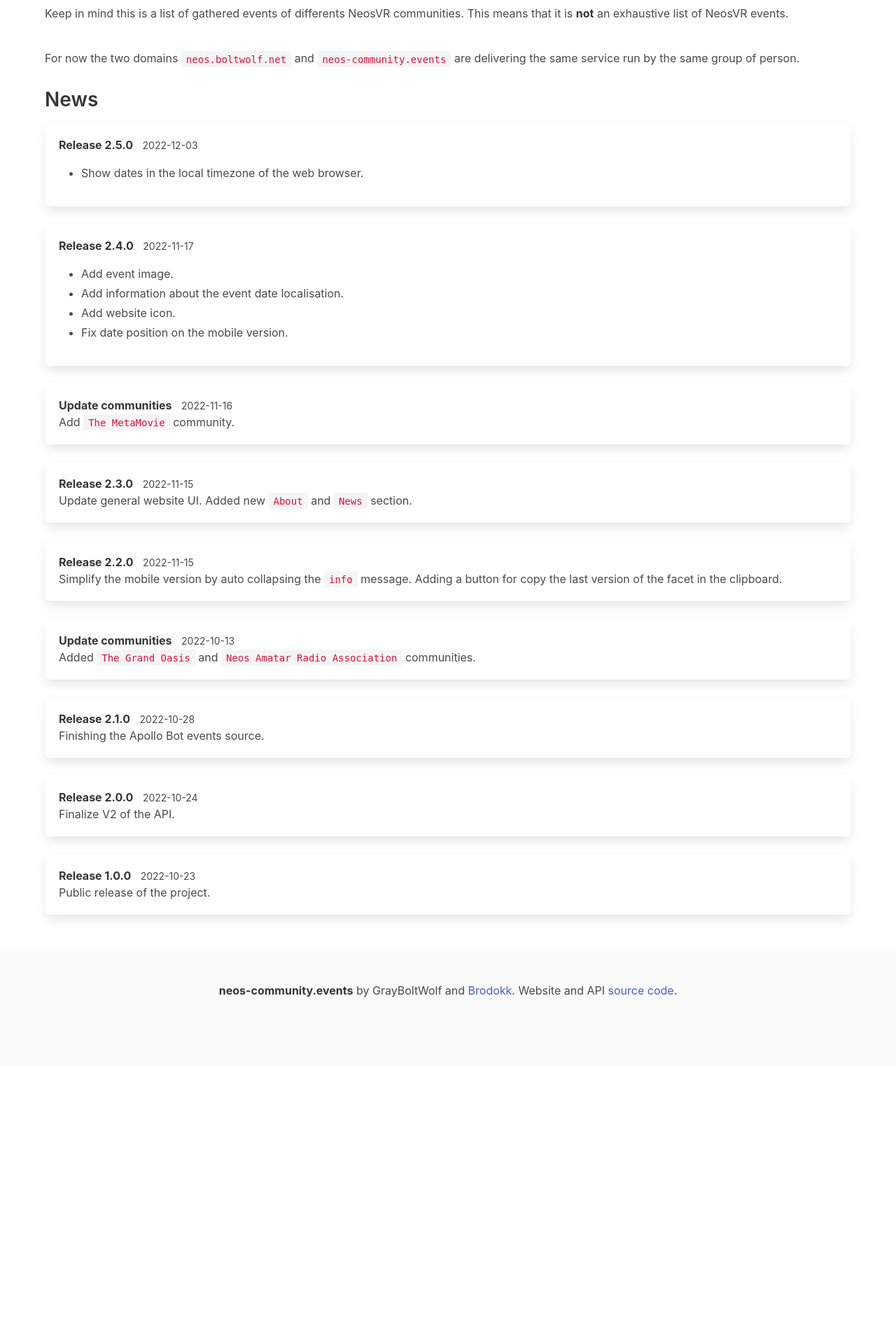
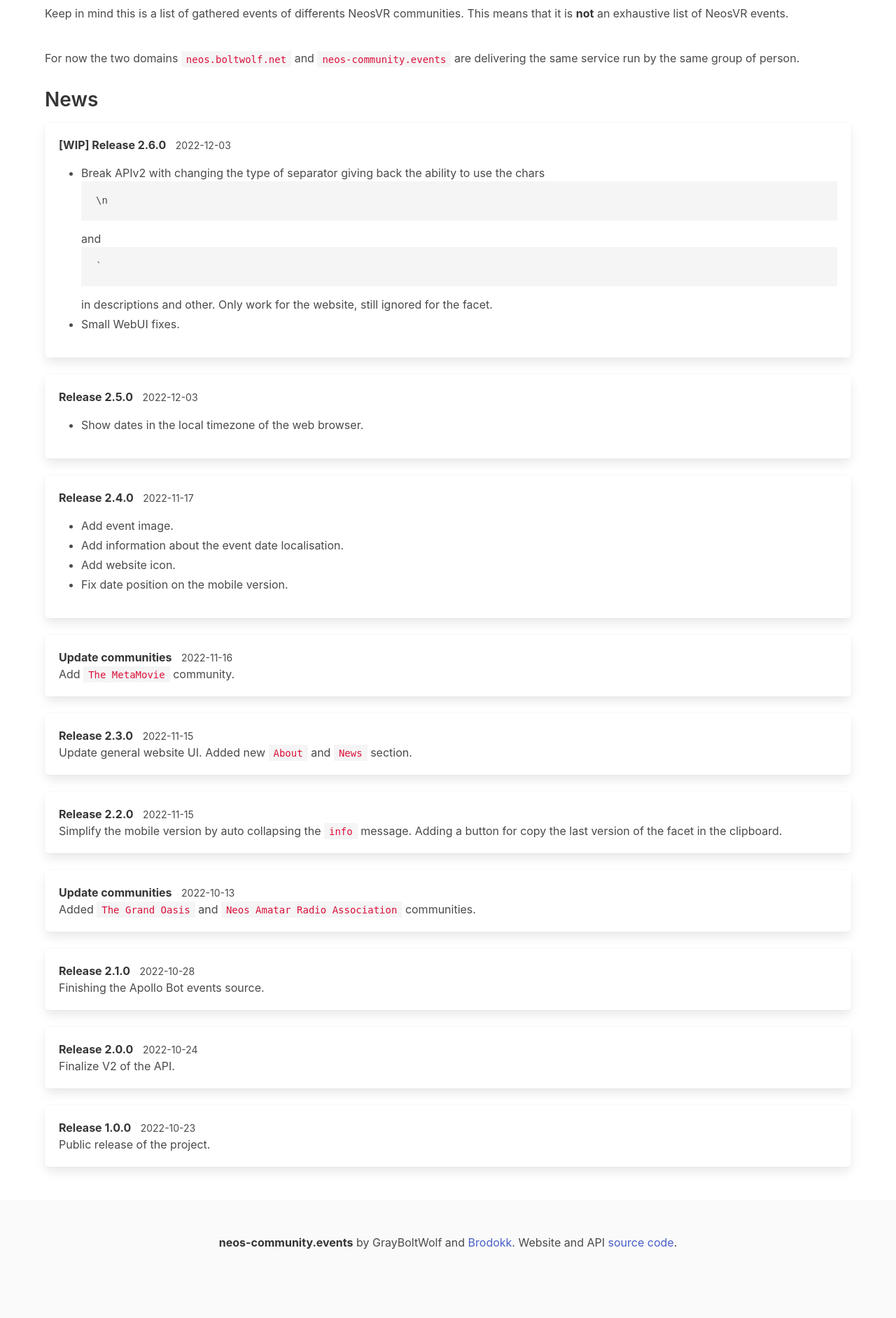
Before and after one commit to Resonite-Community-Projects/community_events.resonite, a Flask app: template templates/index.html in a window 1280 px wide, after a click on "About". Shown: the part 357-2240 px from the top of the page at 70% size. Before the commit the page ends 1782 px from the top, so only its background shows below. Run offline with Flask 2, Linux system fonts and the light colour scheme; the template is opened without the code that fills it, so the values that code supplies are empty; some libraries are stand-ins or nearby versions.

Commit message:
Update changelog

```diff
--- a/templates/index.html
+++ b/templates/index.html
@@ -242,6 +242,20 @@
               <p>For now the two domains <code>neos.boltwolf.net</code> and <code>neos-community.events</code> are delivering the same service run by the same group of person.</p>
               <h2>News</h2>
 
+              <div class="box">
+                <div class="content">
+                  <strong>[WIP] Release 2.6.0</strong>
+                  &nbsp;
+                  <small>2022-12-03</small>
+                  <br>
+                  <p>
+                    <ul>
+                      <li>Break APIv2 with changing the type of separator giving back the ability to use the chars <pre>\n</pre> and <pre>`</pre> in descriptions and other. <bold>Only work for the website, still ignored for the facet.</bold></bold></li>
+                      <li>Small WebUI fixes.</li>
+                    </ul>
+                  </p>
+                </div>
+              </div>
               <div class="box">
                 <div class="content">
                   <strong>Release 2.5.0</strong>
```
